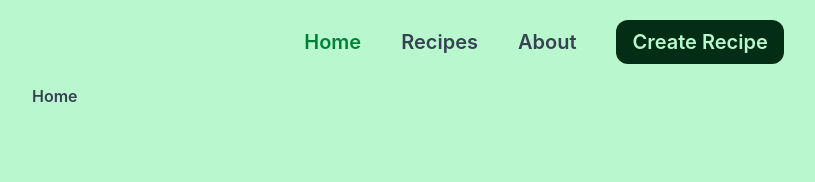
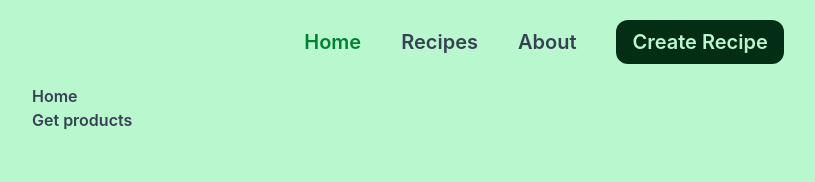
Before and after one commit to RJsROOM/FRONTEND, a React (Vite) app in the folder frontend_proj/PROJ10-DAY85-RECIPE_APPLICATION/Recipe/: page / in a window 1280 px wide. Shown: the top 182 px of the page, without its empty margins (96-911 px from the left). Built offline with nearby package versions, Linux system fonts and the light colour scheme.

Commit message:
interceptors

```diff
--- a/frontend_proj/PROJ10-DAY85-RECIPE_APPLICATION/Recipe/package.json
+++ b/frontend_proj/PROJ10-DAY85-RECIPE_APPLICATION/Recipe/package.json
@@ -11,6 +11,7 @@
   },
   "dependencies": {
     "@tailwindcss/vite": "^4.2.2",
+    "axios": "^1.15.0",
     "nanoid": "^5.1.7",
     "react": "^19.1.1",
     "react-dom": "^19.1.1",
--- a/frontend_proj/PROJ10-DAY85-RECIPE_APPLICATION/Recipe/src/App.jsx
+++ b/frontend_proj/PROJ10-DAY85-RECIPE_APPLICATION/Recipe/src/App.jsx
@@ -11,4 +11,4 @@ const App = () => {
   )
 }
 
-export default App
+export default App;
--- a/frontend_proj/PROJ10-DAY85-RECIPE_APPLICATION/Recipe/src/pages/Home.jsx
+++ b/frontend_proj/PROJ10-DAY85-RECIPE_APPLICATION/Recipe/src/pages/Home.jsx
@@ -1,8 +1,26 @@
 import React from 'react'
+import axios from '../utils/axios'
 
 const Home = () => {
+
+  const getproduct = async ()=>{
+    try {
+      const {data}=await axios.get('/products')
+      console.log(data)
+    } catch (error) {
+      console.log(error)
+    }
+  }
+
   return (
-    <div>Home</div>
+    <div>
+      <h1>
+        Home
+      </h1>
+      <button onClick={getproduct}>
+        Get products
+      </button>
+    </div>
   )
 }
 
--- a/frontend_proj/PROJ10-DAY85-RECIPE_APPLICATION/Recipe/src/pages/RecipeDetails.jsx
+++ b/frontend_proj/PROJ10-DAY85-RECIPE_APPLICATION/Recipe/src/pages/RecipeDetails.jsx
@@ -32,7 +32,6 @@ const RecipeDetails = () => {
     copydata[index] = { ...copydata[index], ...newData };
     setData(copydata);
     toast.success("Recipe updated successfully!");
-    navigate("/recipes");
   };
 
   const deleteHandler = () => {
--- /dev/null
+++ b/frontend_proj/PROJ10-DAY85-RECIPE_APPLICATION/Recipe/src/utils/axios.jsx
@@ -0,0 +1,40 @@
+import axios from 'axios'
+
+
+const instance= axios.create({
+    baseURL: 'https://fakestoreapi.com',
+    // withCredentials: true----this helps in jwt-tokenization
+})
+
+
+instance.interceptors.request.use(
+    function (config){
+        // do something before request is sent
+        console.log("request-->", config)
+        return config
+    },
+    function (error){
+        // do something with request error
+        return Promise.reject(error)
+    }
+)
+
+
+
+
+instance.interceptors.response.use(
+    function (response){
+        // any status code that lie within the range of 2xx cause this function to trigger
+        // can do anything with response data
+        console.log("response-->", response)
+        return response
+    },
+    function (error){
+        // any status code that falls outside of 2xx cause this function to trigger
+        // can do something from response error
+        return Promise.reject(error);
+    }
+)
+
+
+export default instance;
```
Also changed, not shown: 1 other file (tests, documents, lock files or other folders).
